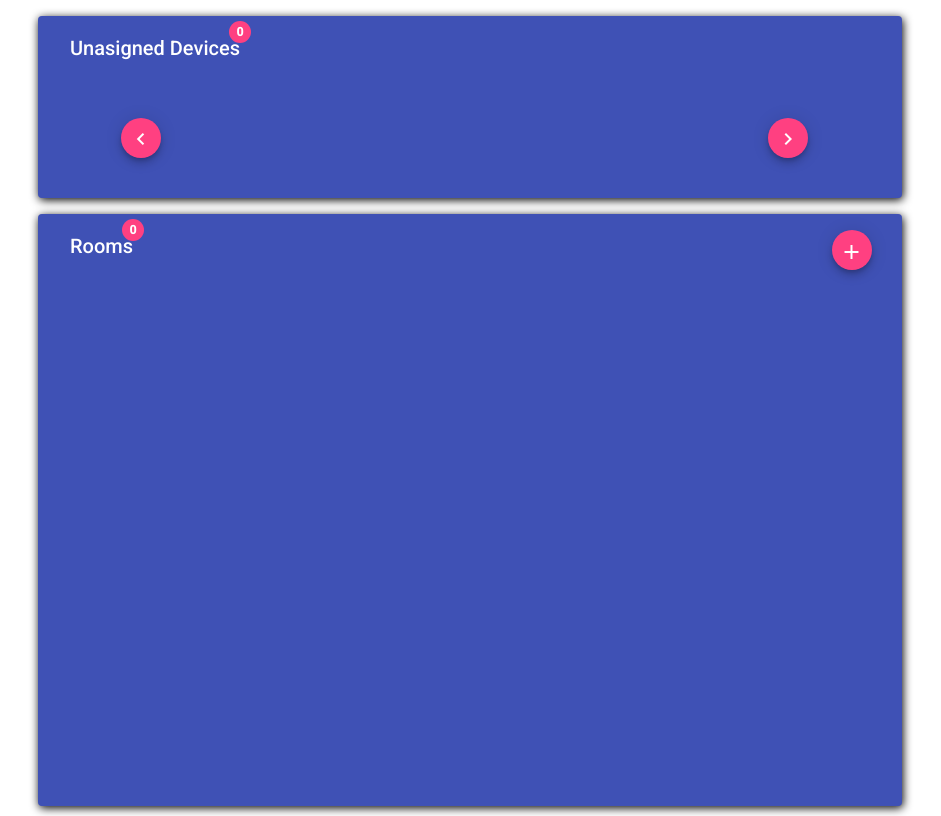
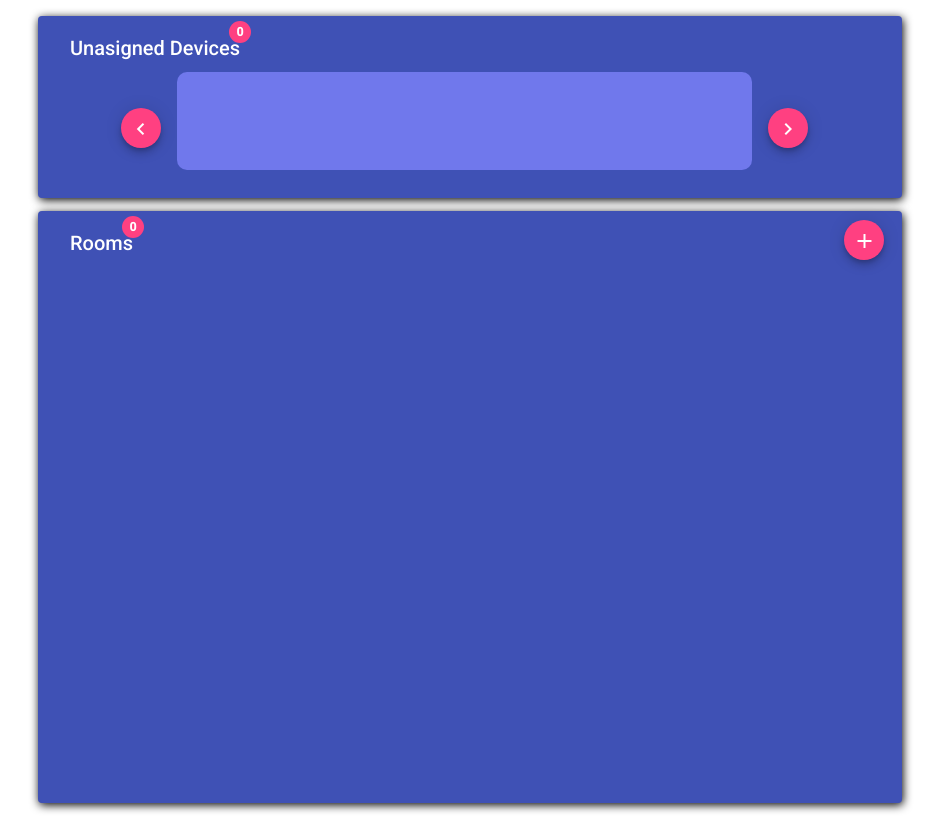
Before and after one commit to al375840/Sistema_domotico, an Angular app in the folder Cliente/: page / in a window 1280 px wide. Shown: the whole page, without its empty margins (170-1111 px from the left). Built offline with nearby package versions, Linux system fonts and the light colour scheme; what cdk-drag-scroll would draw is missing.

Commit message:
mejora visual de la vista general cliente

```diff
--- a/Cliente/src/app/app.module.ts
+++ b/Cliente/src/app/app.module.ts
@@ -32,7 +32,7 @@ import { AddRoomComponent } from './rooms/add-room/add-room.component';
     MatDialogModule,
     FormsModule,
     MatNativeDateModule,
-    ReactiveFormsModule,
+    ReactiveFormsModule
   ],
   entryComponents: [
     AddRoomComponent
--- a/Cliente/src/app/devices/unasign-list/unasign-list.component.css
+++ b/Cliente/src/app/devices/unasign-list/unasign-list.component.css
@@ -47,7 +47,7 @@
     position: absolute;
     width: 95%;
     min-width: 100px;
-    margin-top: 3rem;
+    margin-top: 2rem;
     justify-content: center;
     align-items: center;
 }
@@ -55,12 +55,17 @@
 .unasigned-list {
 
     min-width: 70%;
-    min-height: 100px;
+    height: 90px;
     overflow: hidden;
     white-space: nowrap;
-    width: 75%;
+    width: 80%;
     margin: 0px 15%;
     scroll-behavior: smooth;
+    background-color: rgb(112, 120, 236);
+    border-radius: 10px;
+    justify-content: center;
+    padding-top: 0.60em;
+    margin-bottom: 1em;
 }
 
 .unasigned-box {
@@ -92,9 +97,7 @@
     box-shadow: 0 5px 5px -3px rgba(0, 0, 0, 0.2),
       0 8px 10px 1px rgba(0, 0, 0, 0.14), 0 3px 14px 2px rgba(0, 0, 0, 0.12);
   }
-  .unasigned-box:last-child {
-    border: none;
-  }
+
   .cdk-drag-placeholder {
     opacity: 0;
   }
--- a/Cliente/src/app/devices/unasign-list/unasign-list.component.html
+++ b/Cliente/src/app/devices/unasign-list/unasign-list.component.html
@@ -4,7 +4,7 @@
 </mat-card-title>
 
   <div overflow="scroll" class="unasigned-container" >
-    <button (click)="scrollLeft()" mat-mini-fab color="accent" class="left_button"><mat-icon>keyboard_arrow_left</mat-icon></button>
+    <button (mousedown)="scrollLeft()" (mouseup)="stopScroll()" (mouseout)="stopScroll()" mat-mini-fab color="accent" class="left_button"><mat-icon>keyboard_arrow_left</mat-icon></button>
     <div #containerunasigned cdkDropList [cdkDropListData]="devices" cdkDropListOrientation="horizontal" class="unasigned-list" (cdkDropListDropped)="drop($event)">
       <div class="unasigned-box" *ngFor="let device of devices" cdkDrag >
       <div *ngIf="device.type == 'movimiento'">
@@ -24,6 +24,6 @@
       </div>
       </div>
     </div>
-    <button (mousedown)="scrollRight()" (mouseup)="stopScroll()" (mouseout)="stopScroll()"mat-mini-fab color="accent" class="right_button"><mat-icon>keyboard_arrow_right</mat-icon></button>
+    <button (mousedown)="scrollRight()" (mouseup)="stopScroll()" (mouseout)="stopScroll()" mat-mini-fab color="accent" class="right_button"><mat-icon>keyboard_arrow_right</mat-icon></button>
   </div>
 </mat-card>
--- a/Cliente/src/app/rooms/room-details/room-details.component.css
+++ b/Cliente/src/app/rooms/room-details/room-details.component.css
@@ -1,9 +1,10 @@
 
-.unasignedcard{
-    width: 65%;
+.roomcard{
+    width: 85%;
     height: 150px;
     margin-top: 1rem;
-    background-color:#3F51B5;
+    margin-bottom: 1rem;
+    background-color:#303F9F;
     justify-content: center;
     align-items: center;
     margin-left: auto;
@@ -11,6 +12,13 @@
     /*border: 5px solid #4885ed;
     box-shadow: 1px 2px 10px 0 #4885ed;*/
     box-shadow: 1px 2px 10px 0 black;
+  }
+
+  .edit {
+    position: relative;
+    margin-top: -1%;
+    margin-left: 96%;
+    transform: scale(1.25);
   }
 
   .left_button {
@@ -37,33 +45,37 @@
 
   .tittle{
       position: absolute;
-      margin-left: 1rem;
+      margin-top: 1%;
       font-size: 20px;
       color: white;
   }
 
-  .unasigned-container {
+  .device-container {
       display: flex;
       position: absolute;
       width: 95%;
       min-width: 100px;
-      margin-top: 3rem;
+      margin-top: 1%;
       justify-content: center;
       align-items: center;
   }
 
-  .unasigned-list {
+  .device-list {
 
-      min-width: 70%;
-      min-height: 100px;
+      height: 90px;
       overflow: hidden;
       white-space: nowrap;
-      width: 75%;
+      width: 80%;
       margin: 0px 15%;
       scroll-behavior: smooth;
+      background-color: rgb(112, 120, 236);
+      border-radius: 10px;
+      justify-content: center;
+      padding-top: 0.60em;
+      margin-bottom: 1em;
   }
 
-  .unasigned-box {
+  .device-box {
 
       width: 80px;
       height: 80px;
@@ -80,7 +92,7 @@
       display: inline-block;
       margin: 0px 0px 0px 10px;
       position: relative;
-      justify-content: top;
+      justify-content: center;
       align-items: top;
     }
 
@@ -92,9 +104,7 @@
       box-shadow: 0 5px 5px -3px rgba(0, 0, 0, 0.2),
         0 8px 10px 1px rgba(0, 0, 0, 0.14), 0 3px 14px 2px rgba(0, 0, 0, 0.12);
     }
-    .unasigned-box:last-child {
-      border: none;
-    }
+
     .cdk-drag-placeholder {
       opacity: 0;
     }
@@ -104,6 +114,6 @@
     }
 
 
-    .unasigned-box.cdk-drop-list-dragging .unasigned-box:not(.cdk-drag-placeholder) {
+    .device-box.cdk-drop-list-dragging .unasigned-box:not(.cdk-drag-placeholder) {
       transition: transform 250ms cubic-bezier(0, 0, 0.2, 1);
     }
--- a/Cliente/src/app/rooms/room-details/room-details.component.html
+++ b/Cliente/src/app/rooms/room-details/room-details.component.html
@@ -1,11 +1,14 @@
-<mat-card class="unasignedcard" color="primary">
+<mat-card class="roomcard" color="primary">
   <mat-card-title>
 <h2 class="tittle" matBadge={{room.devices.length}} matBadgePosition="after above" matBadgeColor="accent">{{room.name}}</h2>
+<div class="edit">
+<button mat-icon-button color="accent" ><mat-icon>more_vert</mat-icon></button>
+</div>
 </mat-card-title>
-  <div overflow="scroll" class="unasigned-container" >
-    <button (click)="scrollLeft()" mat-mini-fab color="accent" class="left_button"><mat-icon>keyboard_arrow_left</mat-icon></button>
-    <div #containerunasigned cdkDropList [cdkDropListData]="room.devices" cdkDropListOrientation="horizontal" class="unasigned-list" (cdkDropListDropped)="drop($event)">
-      <div class="unasigned-box" *ngFor="let device of room.devices" cdkDrag  >
+  <div overflow="scroll" class="device-container" >
+    <button (mousedown)="scrollLeft()" (mouseup)="stopScroll()" (mouseout)="stopScroll()" mat-mini-fab color="accent" class="left_button"><mat-icon>keyboard_arrow_left</mat-icon></button>
+    <div #containerunasigned cdkDropList [cdkDropListData]="room.devices" cdkDropListOrientation="horizontal" class="device-list" (cdkDropListDropped)="drop($event)">
+      <div class="device-box" *ngFor="let device of room.devices" cdkDrag  >
       <div *ngIf="device.type == 'movimiento'">
         <button mat-icon-button color="primary"><mat-icon class="device">directions_walks</mat-icon></button>
         <p></p>
@@ -23,6 +26,6 @@
       </div>
       </div>
     </div>
-    <button (click)="scrollRight()" mat-mini-fab color="accent" class="right_button"><mat-icon>keyboard_arrow_right</mat-icon></button>
+    <button (mousedown)="scrollRight()" (mouseup)="stopScroll()" (mouseout)="stopScroll()" mat-mini-fab color="accent" class="right_button"><mat-icon>keyboard_arrow_right</mat-icon></button>
   </div>
 </mat-card>
--- a/Cliente/src/app/rooms/room-details/room-details.component.ts
+++ b/Cliente/src/app/rooms/room-details/room-details.component.ts
@@ -10,6 +10,7 @@ import { Room } from '../room';
 })
 export class RoomDetailsComponent implements OnInit {
   @Input() room:Room;
+  intervalScroll;
   constructor() { }
   devices: Device[] = [{id:"JME",state:"true",turned:true,type:"alarma"}as Device];
   ngOnInit(): void {
@@ -31,11 +32,19 @@ export class RoomDetailsComponent implements OnInit {
 
 @ViewChild('containerunasigned') containerunasigned: ElementRef;
 
-  scrollLeft() {
-    this.containerunasigned.nativeElement.scrollLeft -= 75;
-  }
+scrollLeft() {
+  this.intervalScroll = setInterval(() => {
+    this.containerunasigned.nativeElement.scrollLeft -= 50;
+  }, 100);
+}
 
-  scrollRight() {
-    this.containerunasigned.nativeElement.scrollLeft += 75;
-  }
+stopScroll() {
+  clearTimeout(this.intervalScroll)
 }
+
+scrollRight() {
+  this.intervalScroll = setInterval(() => {
+    this.containerunasigned.nativeElement.scrollLeft += 50;
+  }, 100);
+}
+}
--- a/Cliente/src/app/rooms/rooms-list/rooms-list.component.css
+++ b/Cliente/src/app/rooms/rooms-list/rooms-list.component.css
@@ -1,7 +1,8 @@
 .roomscard{
     width: 65%;
+    min-height: 500px;
     height: 70%;
-    margin-top: 1rem;
+    margin-top: 1%;
     background-color:#3F51B5;
     justify-content: center;
     align-items: center;
@@ -10,11 +11,15 @@
     /*border: 5px solid #4885ed;
     box-shadow: 1px 2px 10px 0 #4885ed;*/
     box-shadow: 1px 2px 10px 0 black;
+
 }
 
 .roomlist{
     position: absolute;
-    width: 90%;
+    width: 98%;
+    max-height: 85%;
+    overflow: auto;
+    margin-right: 0;
 }
 
 .tittle{
@@ -27,5 +32,5 @@
 .add-room{
     position: relative;
     margin-top: -1%;
-    margin-left: 100%;
+    margin-left: 95%;
 }
--- a/Cliente/src/app/rooms/rooms-list/rooms-list.component.html
+++ b/Cliente/src/app/rooms/rooms-list/rooms-list.component.html
@@ -1,11 +1,12 @@
 <mat-card class="roomscard" color="primary" >
     <mat-card-title>
         <h2 class="tittle" matBadge={{rooms.length}} matBadgePosition="after above" matBadgeColor="accent">Rooms</h2>
+        <button mat-mini-fab class="add-room" (click)="openDialog()"><mat-icon>add</mat-icon></button>
     </mat-card-title>
-    <div class="roomlist">
+    <div class="roomlist" cdkScrollable>
         <div *ngFor="let room of rooms">
             <app-room-details [room]="room"></app-room-details>
         </div>
-        <button mat-mini-fab class="add-room" (click)="openDialog()"><mat-icon>add</mat-icon></button>
     </div>
+
 </mat-card>
--- a/Cliente/src/app/rooms/rooms-list/rooms-list.component.ts
+++ b/Cliente/src/app/rooms/rooms-list/rooms-list.component.ts
@@ -40,6 +40,7 @@ export class RoomsListComponent implements OnInit {
         this.newRoom = result;
         this.dialogRef = undefined;
         console.log(this.newRoom);
+        this.rs.addRoom(this.newRoom)
       });
     }
   }
--- a/Cliente/src/styles.css
+++ b/Cliente/src/styles.css
@@ -2,3 +2,17 @@
 
 html, body { height: 100%; }
 body { margin: 0; font-family: Roboto, "Helvetica Neue", sans-serif; }
+
+::-webkit-scrollbar {
+    width: 10px;               /* width of the entire scrollbar */
+}
+
+::-webkit-scrollbar-track {
+    background: rgb(235, 234, 245);        /* color of the tracking area */
+    border-radius: 20px;
+}
+
+::-webkit-scrollbar-thumb {
+    background-color: rgb(136, 136, 240);    /* color of the scroll thumb */
+    border-radius: 20px;       /* roundness of the scroll thumb */
+}
```
Also changed, not shown: Cliente/src/app/app.component.css (line endings or trailing spaces).
